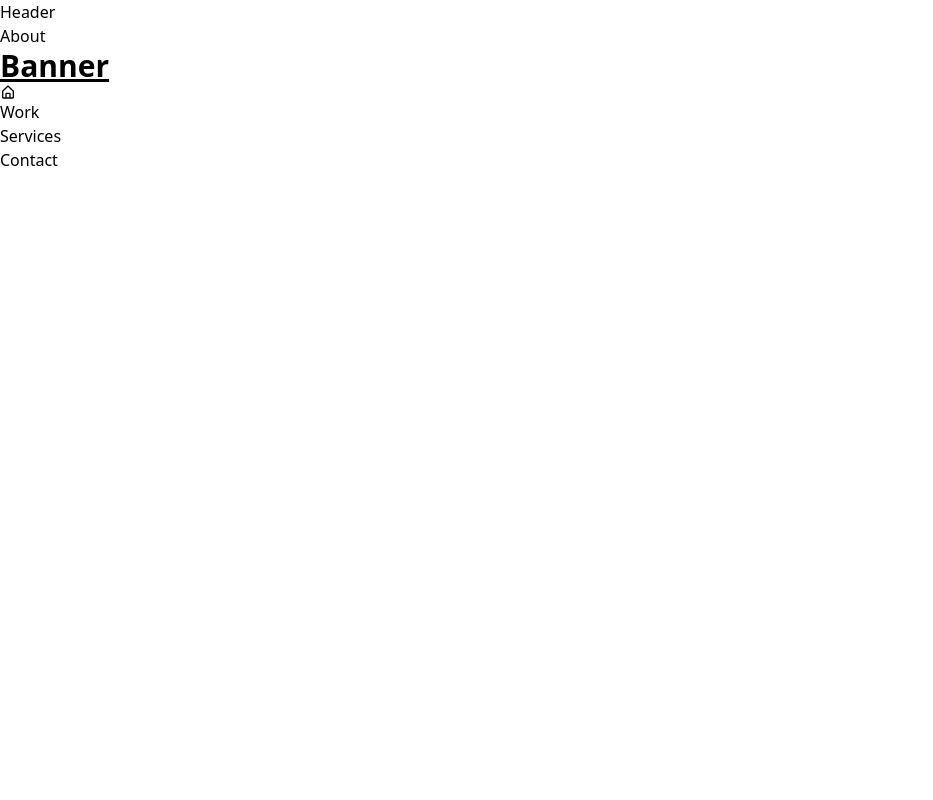
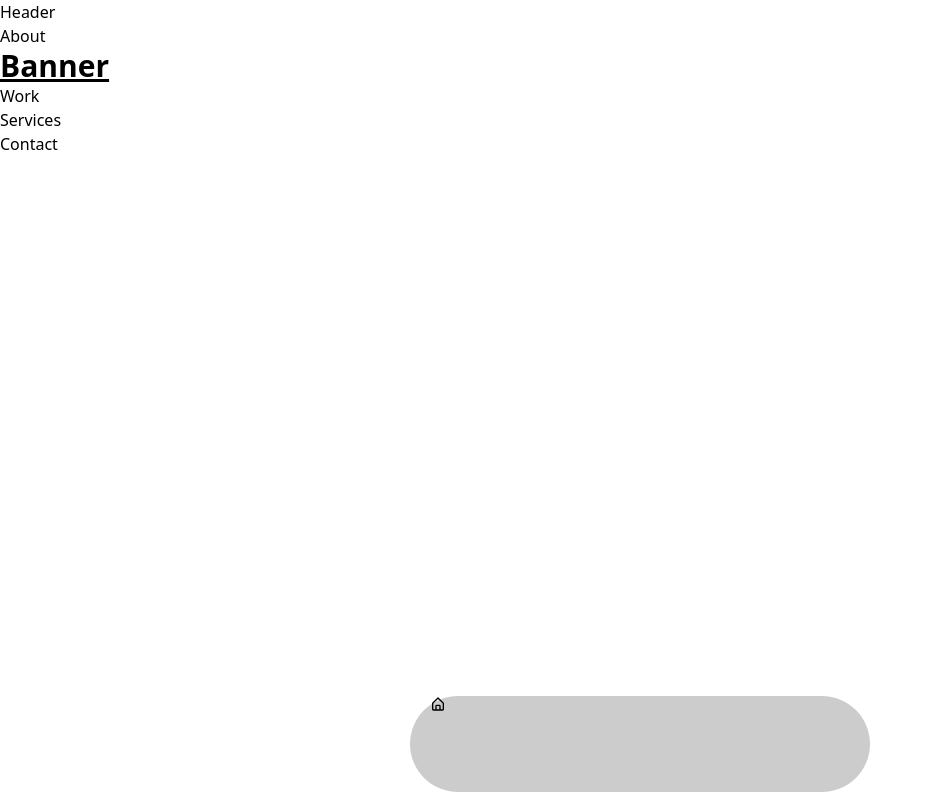
Before and after one commit to ReddyDivya/rd-portfolio, a React (Create React App) app: page / in a window 1280 px wide. Shown: the whole page, without its empty margins (0-933 px from the left). Built offline with nearby package versions, Linux system fonts and the light colour scheme.

Commit message:
rd-portfolio

```diff
--- a/src/components/Nav.js
+++ b/src/components/Nav.js
@@ -9,10 +9,10 @@
 
 const Nav = () => {
     return (
-        <nav classname="fixed bottom-2 lg:botton-8 w-full overflow-hidden z-50">
-            <div classname='container mx-auto'>
+        <nav className="fixed bottom-2 lg:botton-8 w-full overflow-hidden z-50">
+            <div className='container mx-auto'>
                 {/*nav link*/}
-                <div classname="w-full bg-black/20">
+                <div className="w-full bg-black/20 h-[96px] backdrop-blur-2xl rounded-full max-w-[460px] mx-auto px-5 flex justify-between">
                     <Link>
                         <BiHomeAlt />
                     </Link>
```
Also changed, not shown: src/App.js (renamed from src/App.jsx), 1 other file (tests, documents, lock files or other folders).
